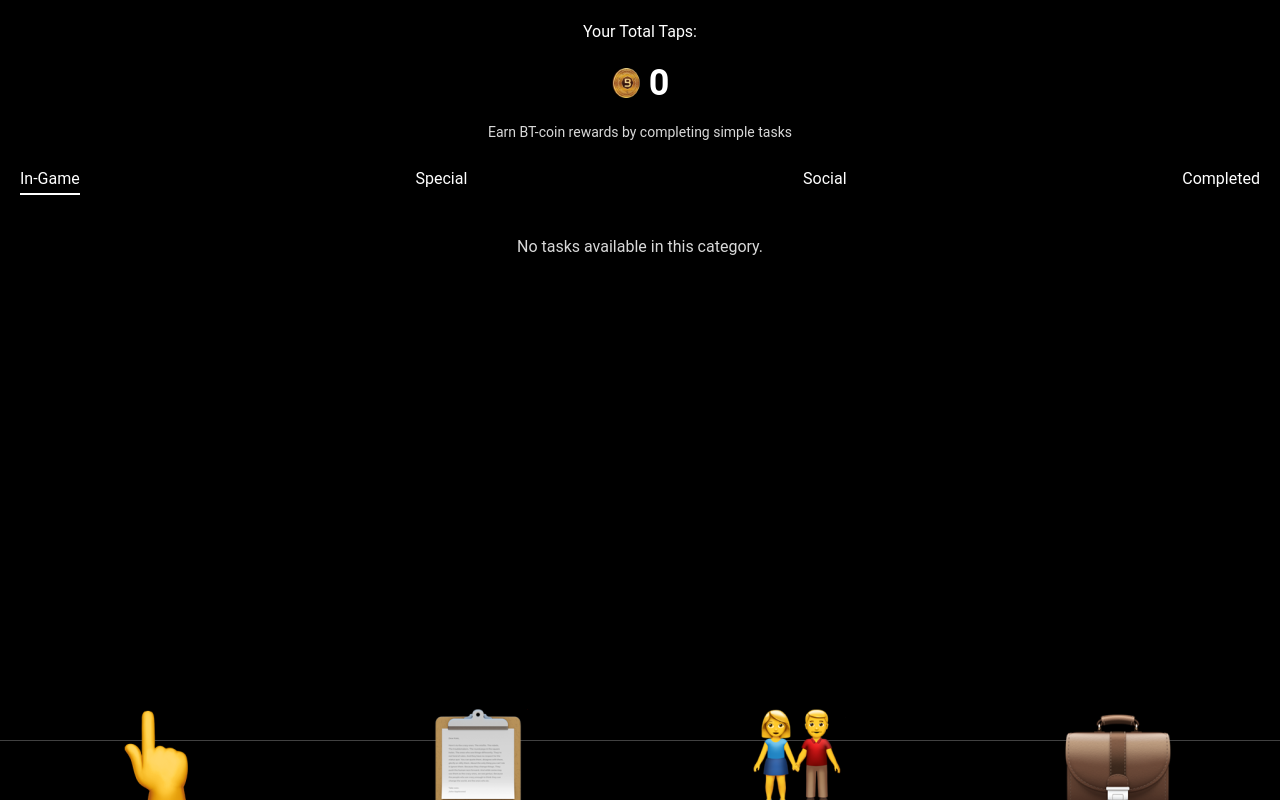
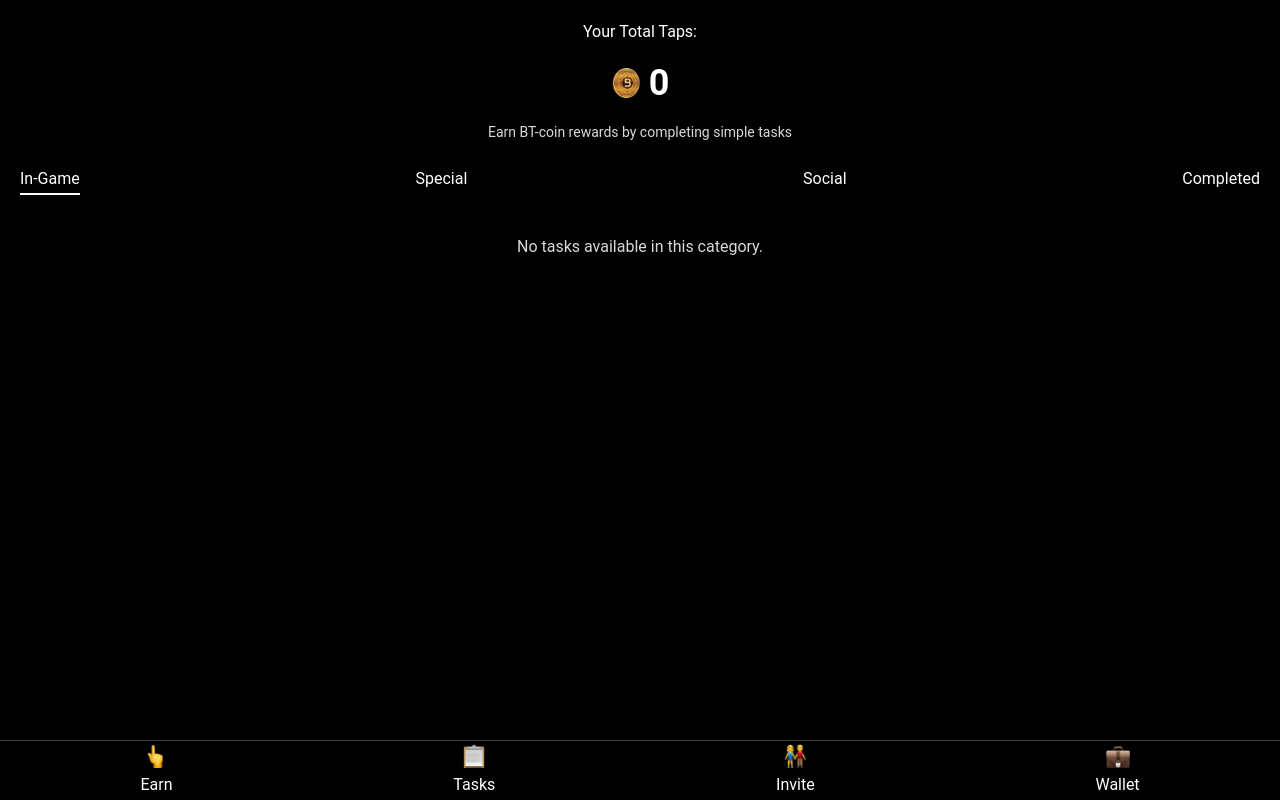
Before and after one commit to boredtap/Bored-Tap-App, a React (Create React App) app: page /task-screen in a window 1280 px wide. Built offline with nearby package versions, Linux system fonts and the light colour scheme.

Commit message:
update on navigation system and task fetching

```diff
--- a/src/components/Navigation.css
+++ b/src/components/Navigation.css
@@ -9,6 +9,7 @@
   bottom: 0;
   left: 0;
   width: 100%;
+
   border-top: 1px solid #414141;
   z-index: 1000; /* Keeps navigation above other content */
 }
@@ -29,8 +30,7 @@
   color: #c7913d; /* Highlight on hover */
 }
 
-/* Active Screen Highlight */
-.navigation-item.active {
-  color: #FFA500; /* Highlight active tab */
-  font-weight: bold;
+.navigation-icon {
+  width: 24px;
+  height: 24px;
 }
--- a/src/components/Navigation.js
+++ b/src/components/Navigation.js
@@ -1,15 +1,14 @@
 import React from "react";
-import { useNavigate, useLocation } from "react-router-dom";
+import { useNavigate } from "react-router-dom";
 import "./Navigation.css";
 
 const Navigation = () => {
   const navigate = useNavigate();
-  const location = useLocation(); // Get current route
 
   return (
     <div className="navigation-bar">
       <div
-        className={`navigation-item ${location.pathname === "/dashboard" ? "active" : ""}`}
+        className="navigation-item"
         onClick={() => navigate("/dashboard")}
       >
         <img
@@ -20,7 +19,7 @@ const Navigation = () => {
         <span>Earn</span>
       </div>
       <div
-        className={`navigation-item ${location.pathname === "/task-screen" ? "active" : ""}`}
+        className="navigation-item"
         onClick={() => navigate("/task-screen")}
       >
         <img
@@ -31,7 +30,7 @@ const Navigation = () => {
         <span>Tasks</span>
       </div>
       <div
-        className={`navigation-item ${location.pathname === "/invite-screen" ? "active" : ""}`}
+        className="navigation-item"
         onClick={() => navigate("/invite-screen")}
       >
         <img
@@ -42,7 +41,7 @@ const Navigation = () => {
         <span>Invite</span>
       </div>
       <div
-        className={`navigation-item ${location.pathname === "/wallet-screen" ? "active" : ""}`}
+        className="navigation-item"
         onClick={() => navigate("/wallet-screen")}
       >
         <img
--- a/src/screens/TaskScreen.css
+++ b/src/screens/TaskScreen.css
@@ -126,7 +126,7 @@
 }
 
 /* Make task images round */
-.task-thumbnail.round-frame {
+.task-thumbnail {
   width: 40px;
   height: 40px;
   border-radius: 50%; /* Makes images round */
```
Also changed, not shown: src/screens/TaskScreen.js (+11 -6 lines).
